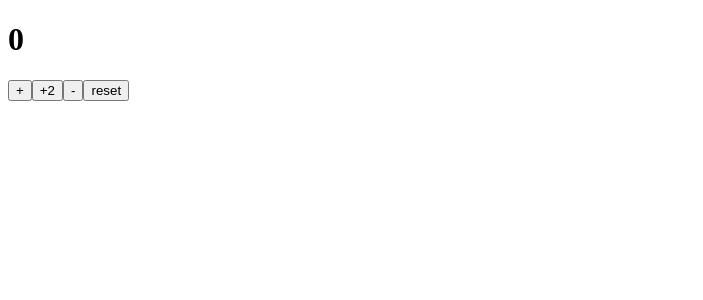
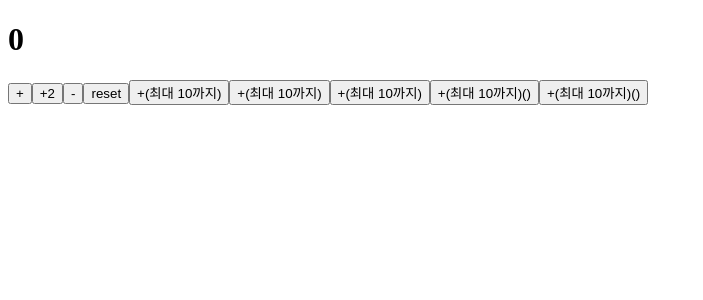
Before and after one commit to hyeonseo8822/Programming, a React (Vite) app: page / in a window 1280 px wide. Shown: the top 300 px of the page, without its empty margins (0-703 px from the left). Built offline with nearby package versions, Linux system fonts and the light colour scheme.

Commit message:
CounterApp +(최대10까지), 끝 🐖

```diff
--- a/src/CounterApp.jsx
+++ b/src/CounterApp.jsx
@@ -1,3 +1,4 @@
+// https://programming-3400.ssep4u.workers.dev/
 import { useState } from 'react'
 import reactLogo from './assets/react.svg'
 import viteLogo from './assets/vite.svg'
@@ -7,6 +8,12 @@
 function CounterApp() {
   //count: 상태 값, 이전 상태값; setCount(): 상태를 바꾸는 함수. 반드시 얘로 바꿔야함
   const [count, setCount] = useState(0)
+  function plusMax10() {
+    setCount((count) => {
+      if (count >= 10) return 10;
+      return count + 1;
+    });
+  }
 
   return (
     <>
@@ -15,6 +22,11 @@
       <button onClick={() => setCount((count) => count + 2)}>+2</button>
       <button onClick={() => setCount((count) => count - 1)}>-</button>
       <button onClick={() => setCount(0)}>reset</button>
+      <button onClick={() => setCount((count) => count + 1 >= 10 ? 10 : count + 1)}>+(최대 10까지)</button>
+      <button onClick={() => setCount((count) => count + 1 < 10 ? count + 1 : 10)}>+(최대 10까지)</button>
+      <button onClick={() => setCount((count) => Math.min(count + 1, 10))}>+(최대 10까지)</button>
+      <button onClick={() => plusMax10()}>+(최대 10까지)()</button>
+      <button onClick={plusMax10}>+(최대 10까지)()</button>
       {/* <button
         className="counter"
         onClick={() => setCount((count) => count + 1)}
```
Also changed, not shown: 1 other file (tests, documents, lock files or other folders).
